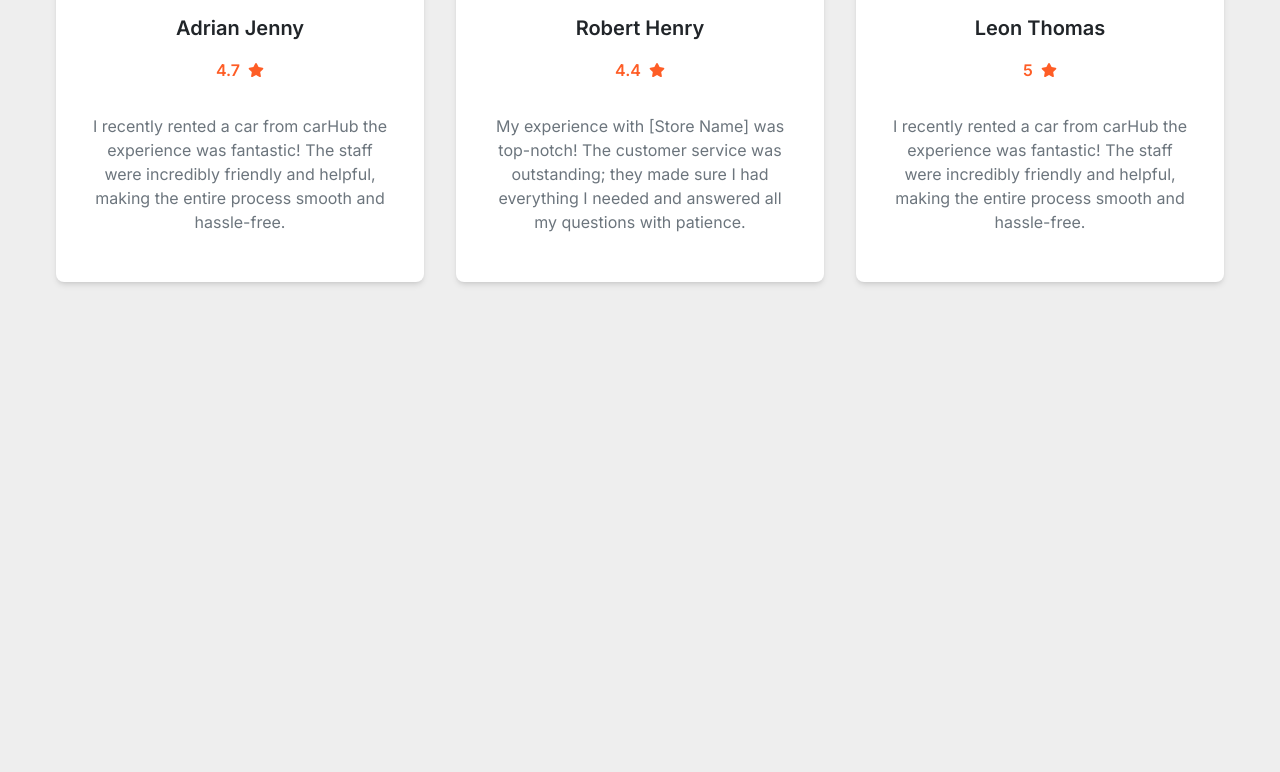
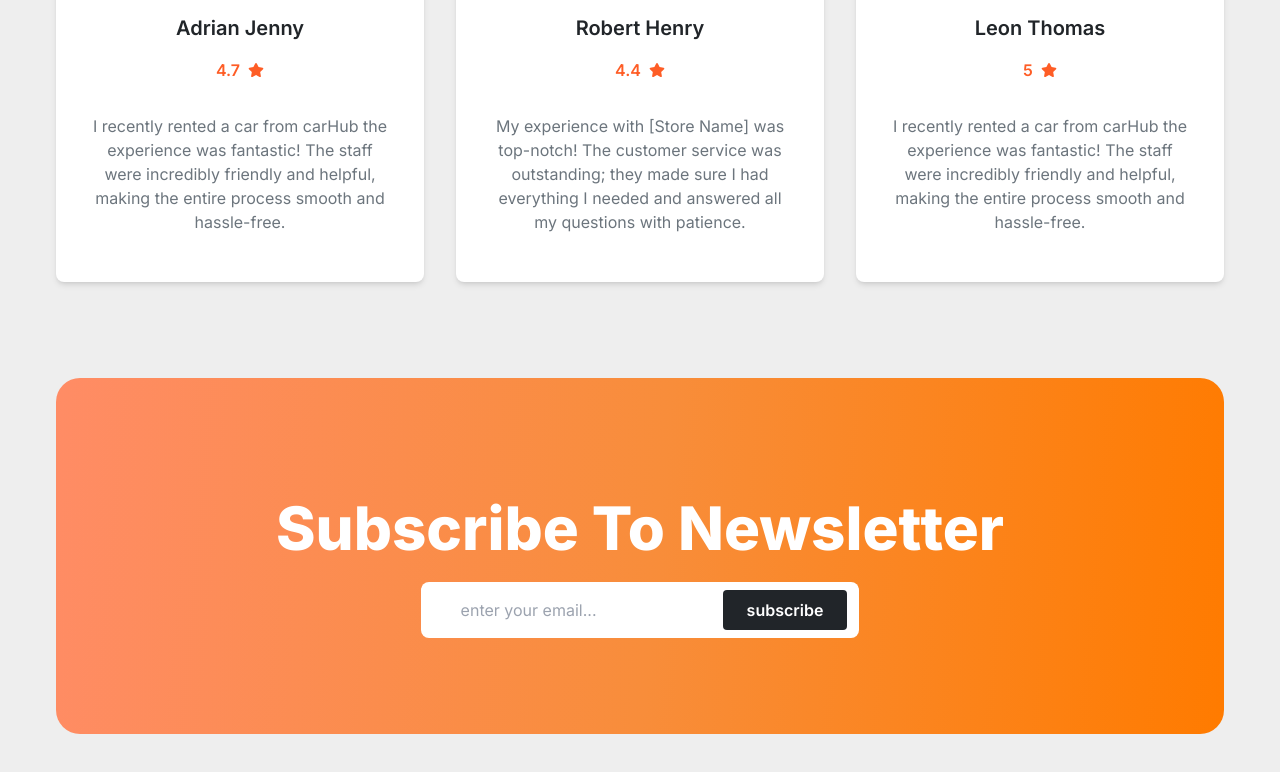
Before and after one commit to Jafiruzzaman/carhub, a Next.js app: page / in a window 1280 px wide. Shown: the part 3985-4757 px from the top of the page. Before the commit the page ends 4363 px from the top, so only its background shows below. Built offline with nearby package versions, Linux system fonts and the light colour scheme.

Commit message:
complete subscription section

```diff
--- a/src/app/globals.css
+++ b/src/app/globals.css
@@ -2,17 +2,26 @@
 @tailwind components;
 @tailwind utilities;
 
-@layer base{
-    body {
-        @apply bg-bgPrimary
-    }
-    .h1{
-        @apply font-extrabold xl:text-8xl  text-4xl text-headingPrimary my-3 xl:my-6
-    }
-    .h2{
-        @apply font-semibold xl:text-5xl capitalize text-3xl text-headingPrimary my-3 xl:my-6
-    }
-    .p{
-        @apply text-sm lg:text-lg xl:text-xl text-textPrimary leading-[1.5] my-3 xl:my-4
-    }
+@layer base {
+  body {
+    @apply bg-bgPrimary;
+  }
+  .h1 {
+    @apply font-extrabold xl:text-8xl  text-4xl text-headingPrimary my-3 xl:my-6;
+  }
+  .h2 {
+    @apply font-semibold xl:text-5xl capitalize text-3xl text-headingPrimary my-3 xl:my-6;
+  }
+  .p {
+    @apply text-sm lg:text-lg xl:text-xl text-textPrimary leading-[1.5] my-3 xl:my-4;
+  }
 }
+
+.bgGradient {
+  background: linear-gradient(
+    95deg,
+    #ff8c65 0.27%,
+    #f88d3a 51.52%,
+    #ff7b00 99.73%
+  );
+}
--- a/src/app/page.jsx
+++ b/src/app/page.jsx
@@ -5,6 +5,7 @@ import HeroForm from '@/components/HeroForm'
 import HowItWorks from '@/components/HowItWorks'
 import { Reviews } from '@/components/Reviews'
 import Services from '@/components/Services'
+import Subscription from '@/components/Subscription'
 import React from 'react'
 
 const page = () => {
@@ -17,6 +18,7 @@ const page = () => {
       <Services/>
       <About/>
       <Reviews/>
+      <Subscription/>
     </>
   )
 }
--- a/src/components/Reviews.jsx
+++ b/src/components/Reviews.jsx
@@ -37,7 +37,7 @@ export const Reviews = () => {
       <div className="grid grid-cols-1 md:grid-cols-2 xl:grid-cols-3 xl:gap-8 gap-4">
         {
           reviewList.map((item, index) => (
-            <div key={index} className="bg-white rounded-lg shadow-md hover:shadow-lg transition-all duration-200 hover:-translate-y-2 p-8 flex flex-col gap-4 items-center">
+            <div key={index} className="bg-white rounded-lg shadow-md hover:shadow-lg group-hover:transition duration-200 group-hover:-translate-y-2 p-8 flex flex-col gap-4 items-center">
               <div className="flex items-center justify-center w-full">
                 <Image src={item.image} className='rounded-full w-20 h-20' alt={"user image"}/>
               </div>
--- /dev/null
+++ b/src/components/Subscription.jsx
@@ -0,0 +1,22 @@
+import React from 'react'
+import Button from './Button'
+
+const Subscription = () => {
+  return (
+    <section className='container  mx-auto   xl:my-24 rounded-3xl'>
+      <div className="bgGradient p-6 rounded-xl xl:rounded-3xl xl:px-0 py-24">
+        <form action="" method="post" className='flex flex-col items-center'>
+        <div className="">
+          <h2 className="text-2xl h2 xl:text-6xl text-white font-extrabold text-center ">subscribe to newsletter</h2>
+        </div>
+          <div className="md:bg-white px-3 pl-6 py-2 rounded-lg flex flex-col md:flex-row  gap-3">
+            <input type="email" className='md:bg-transparent border-none outline-none px-4 py-2 rounded-lg' name="" id="" placeholder='enter your email...' />
+            <Button btnText={`subscribe `} btnStyle={`bg-headingPrimary text-white font-semibold`}/>
+          </div>
+        </form>
+      </div>
+    </section>
+  )
+}
+
+export default Subscription
```
